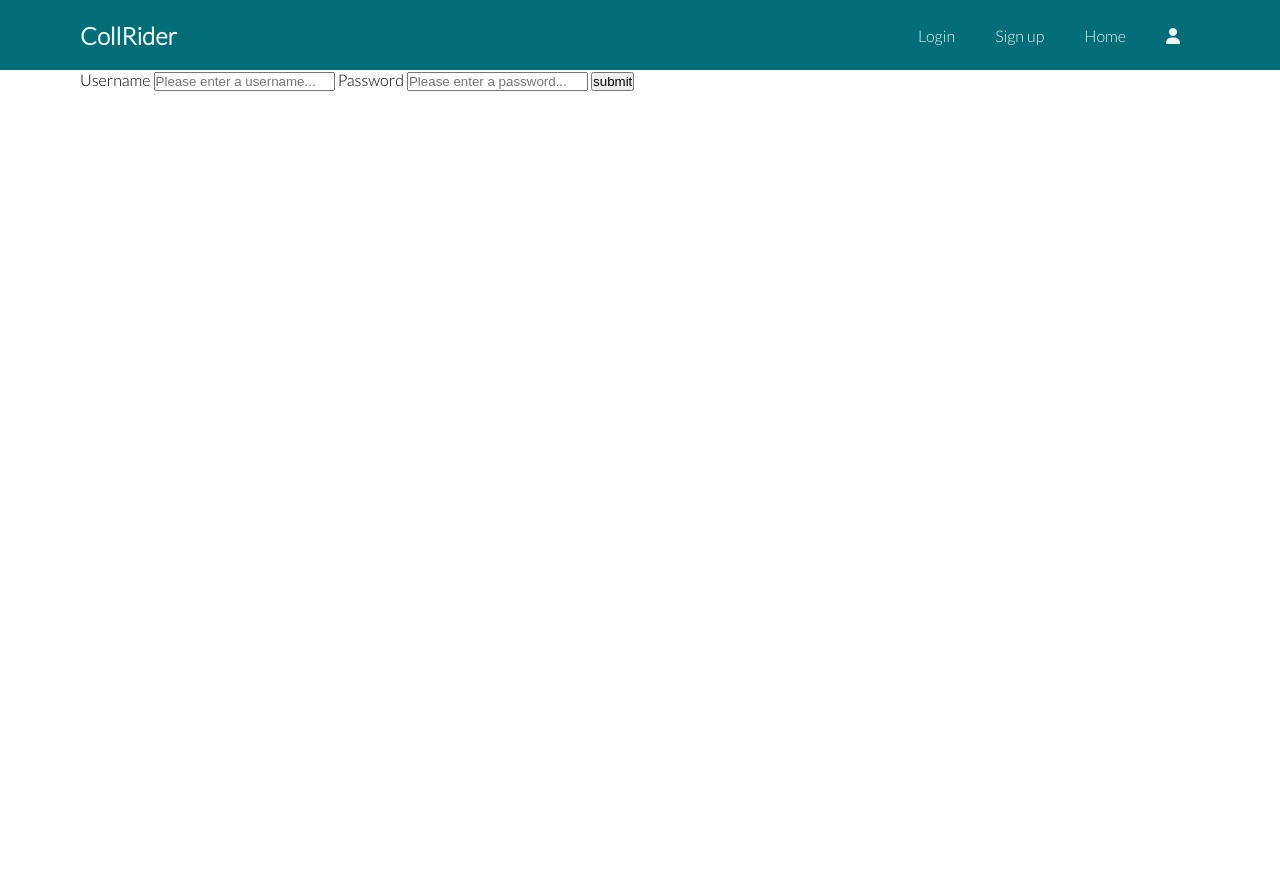
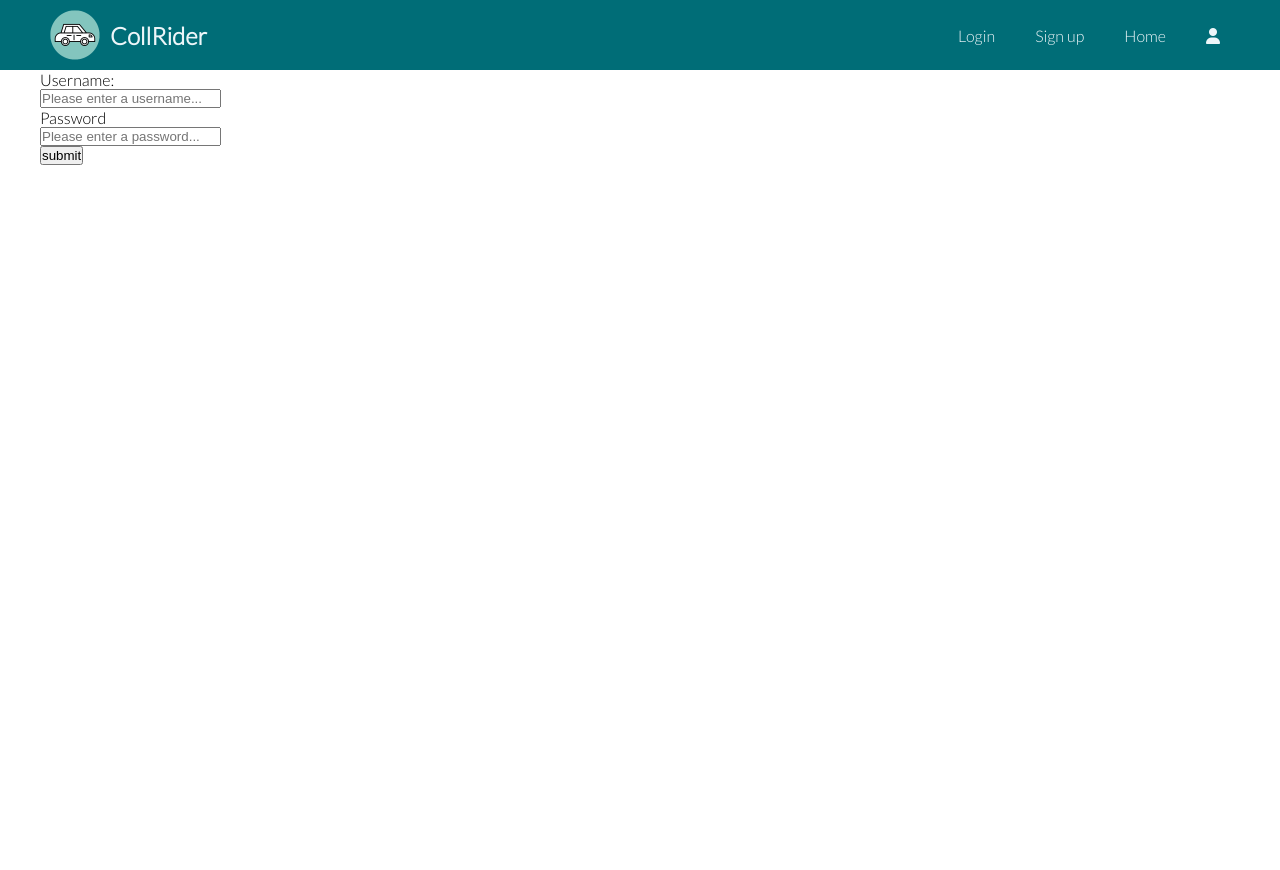
Before and after one commit to NaderASC20/collride, a Flask app: page /signup in a window 1280 px wide. Run offline with Flask 2, Linux system fonts and the light colour scheme; some libraries are stand-ins or nearby versions.

Commit message:
navbar image

```diff
--- a/app.py
+++ b/app.py
@@ -62,8 +62,9 @@ def signup():
 
       if collection.find_one({"username": data['username']}) == None:
          collection.insert({"username" : request.form['username'],"password" : request.form['password']})
-         return redirect(url_for('login'))
+         session['username'] = data['username']
+         return redirect(url_for('questions'))
       else:
          flash(f"An account with the username \"{data.get('username')}\" already exists")
-         return redirect(url_for('login'))
+         return redirect(url_for('signup'))
    return render_template('signup.html')
--- a/static/style.css
+++ b/static/style.css
@@ -23,7 +23,7 @@ body {
 }
 
 .container {
-  max-width: 1200px;
+  max-width: 1440px;
   height: 100%;
   padding: 0 40px;
   overflow: auto;
@@ -59,6 +59,12 @@ a:hover {
   list-style: none;
 }
 
+.navbar .logo-img {
+  width: auto;
+  height: 50px;
+  margin: 0 10px;
+}
+
 /* Login Page */
 
 /* Signup Page */
--- a/templates/base.html
+++ b/templates/base.html
@@ -27,7 +27,10 @@
   <body>
     <section class="navbar">
       <div class="container flex">
-        <h1 class="logo">CollRider</h1>
+        <div class="flex">
+          <img class="logo-img" src="../static/images/car.png" alt="" />
+          <h1 class="logo">CollRider</h1>
+        </div>
         <nav>
           <ul>
             <li><a aria-current="page" href="/login">Login</a></li>
--- a/templates/questions.html
+++ b/templates/questions.html
@@ -1,4 +1,8 @@
 {% extends "base.html" %} {% block title %} Questions {% endblock title %} {%
 block content %}
-<h1>name: {{ username }}</h1>
+
+<div class="container">
+  <h1>name: {{ username }}</h1>
+</div>
+
 {% endblock content %}
--- a/templates/signup.html
+++ b/templates/signup.html
@@ -1,20 +1,29 @@
 {% extends "base.html" %} {% block title %} Signup {% endblock title %} {% block
 content %}
 <div class="container">
-  <form action="/signup" method="POST">
-    <label for="username">Username</label>
+  <form action="/login/" method="POST">
+    <label for="username">Username:</label>
+    <div class="form-control">
       <input
-      type="username"
+        type="text"
         name="username"
+        id="username"
         placeholder="Please enter a username..."
+        required
       />
-    <label for="passwored">Password</label>
+    </div>
+
+    <label for="password">Password</label>
+    <div class="form-control">
       <input
         type="password"
         name="password"
         id="password"
         placeholder="Please enter a password..."
+        required
       />
+    </div>
+
     <input type="submit" value="submit" />
   </form>
 </div>
```
Also changed, not shown: templates/login.html (+8 -0 lines), static/images/car.png (added), 2 other files. Lines whose indentation alone changed are shown as unchanged.
